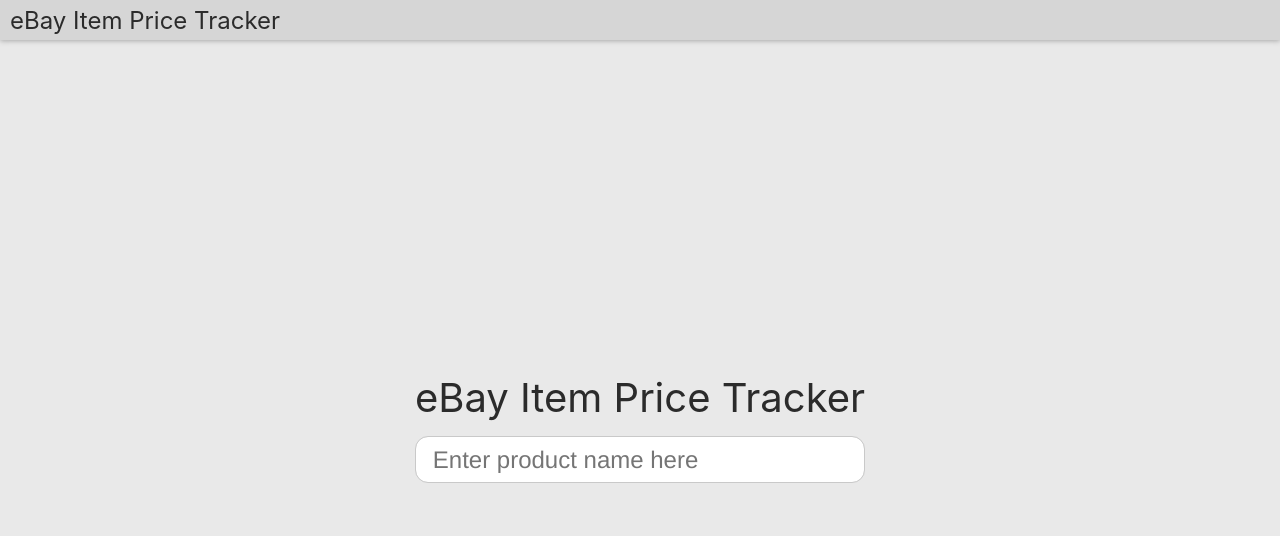
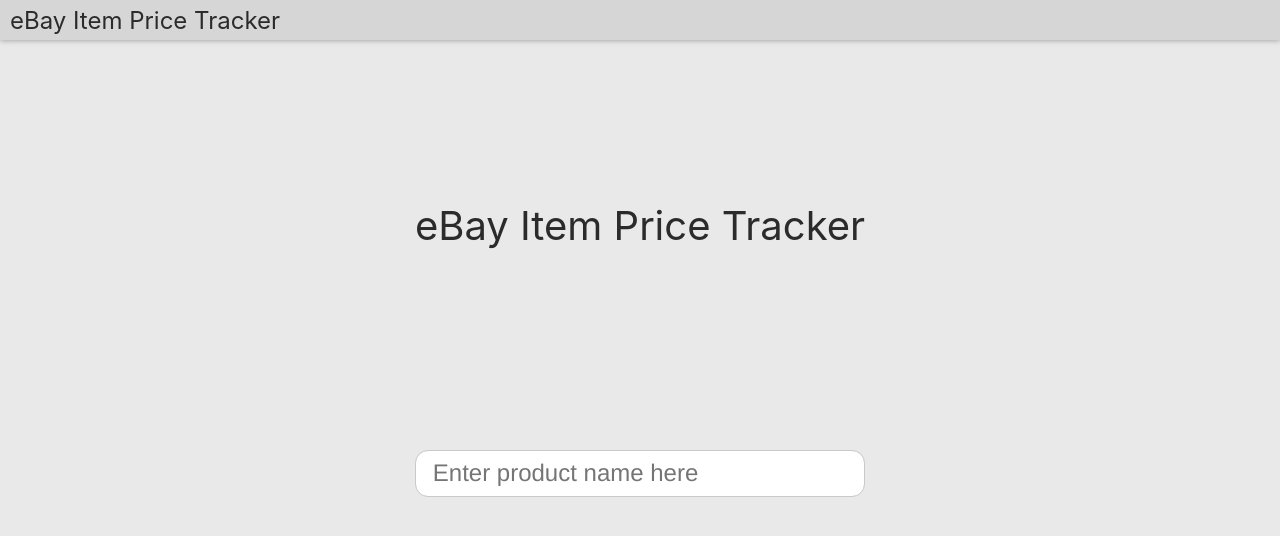
Before and after one commit to JeremyRudman/eBayPriceTrendsTracker, a React (Create React App) app: page / in a window 1280 px wide. Shown: the top 536 px of the page. Built offline with nearby package versions, Linux system fonts and the light colour scheme.

Commit message:
semi finished search page and setup routes

```diff
--- a/src/App.css
+++ b/src/App.css
@@ -1,7 +1,4 @@
 .main_content{
     width: 100%;
     height: 95vh;
-    display: flex;
-    align-items: center;
-    justify-content: center;
 }
--- a/src/App.js
+++ b/src/App.js
@@ -1,27 +1,26 @@
 import React from 'react';
 import './App.css';
-import SearchBar from './SearchBar';
+import SearchPage from './SearchPage';
 import ProductInfo from './ProductInfo';
 import Header from './Header';
-import { Routes, Route} from "react-router-dom";
+import {BrowserRouter as Router, Routes, Route } from "react-router-dom";
 
 class App extends React.Component {
     render() {
         return (
+            <Router>
             <div>
                 <div className='header_content'>
                     <Header />
                 </div>
                 <div className='main_content'>
-
                     <Routes>
-                        <Route path="/" element={<SearchBar/>} />
-                        <Route path="/product" element={<ProductInfo/>} >
-                            <Route path=":product_name" element={<ProductInfo />} />
-                        </Route>
+                        <Route path="/" exact element={<SearchPage/>} />
+                        <Route path="/product/:name" element={<ProductInfo/>} />
                     </Routes>
                 </div>
             </div>
+            </Router>
         )
     }
 }
--- a/src/ProductInfo.js
+++ b/src/ProductInfo.js
@@ -1,8 +1,19 @@
 import React from 'react';
 import './ProductInfo.css';
+import { withParams } from './withParams'
 
 
 class ProductInfo extends React.Component {
+
+
+    componentDidMount() {
+        const {name} = this.props.params
+        console.log(this.props.params)
+        console.log(name)
+        // fetch(`https://api.sandbox.ebay.com/buy/browse/v1/item_summary/search?q=${this.props.match.params.name}&limit=100`).then(response => response.json())
+        // .then(data => {}).catch(err => console.log(err));
+    }
+
     render() {
         return (
             <div className='product_body'>
@@ -13,4 +24,4 @@
 }
 
 
-export default ProductInfo;
+export default withParams(ProductInfo);
--- a/src/SearchBar.css
+++ b/src/SearchPage.css
@@ -1,13 +1,15 @@
 .main_body{
     width: 100%;
-    display: flex;
+    display: grid;
+    grid-template-rows: repeat(8, 100%);
+    justify-items: center;
     align-items: center;
-    justify-content: center;
-    flex-direction: column;
 }
 .search_bar_wrapper{
     width: 80%;
+    grid-row-start: 4;
 }
+
 .search_bar{
     width: calc(100% - 1.4em);
     font-size: 1.5em;
@@ -19,6 +21,7 @@
     transition-duration: 0.3s, 0.15s;
 }
 .title_wrapper{
+    grid-row-start: 2;
     margin: 15px;
 }
 
--- a/src/SearchBar.js
+++ b/src/SearchPage.js
@@ -1,7 +1,8 @@
 import React from 'react';
-import './SearchBar.css';
+import { withRouter } from './withRouter'
+import './SearchPage.css';
 
-class SearchBar extends React.Component {
+class SearchPage extends React.Component {
 
     constructor(props) {
         super(props);
@@ -20,7 +21,10 @@
     handleSearchBarSubmit(event) {
         event.preventDefault();
         console.log(this.state.searchEntry);
+        console.log(this.props.navigate);
+        this.props.navigate(`/product/${this.state.searchEntry}`)
     }
+
     render() {
         return (
             <div className='main_body'>
@@ -29,9 +33,9 @@
                 </div>
                 <div className="search_bar_wrapper">
                     <form onSubmit={this.handleSearchBarSubmit}>
-                        <input type="text" className='search_bar'
-                        onChange={this.handleSearchBarChange}
-                        placeholder="Enter product name here"/>
+                            <input type="text" className='search_bar'
+                            onChange={this.handleSearchBarChange}
+                            placeholder="Enter product name here"/>
                     </form>
                 </div>
             </div>
@@ -39,4 +43,4 @@
     }
 }
 
-export default SearchBar;
+export default withRouter(SearchPage);
--- a/src/index.js
+++ b/src/index.js
@@ -1,15 +1,13 @@
 import React from 'react';
-import ReactDOMClient from 'react-dom';
+import ReactDOM from 'react-dom';
 import './index.css';
 import App from './App';
 import reportWebVitals from './reportWebVitals';
-import { BrowserRouter } from "react-router-dom";
 
-
-ReactDOMClient.render(
-  <BrowserRouter>
+ReactDOM.render(
+  <React.StrictMode>
     <App />
-  </BrowserRouter>,
+  </React.StrictMode>,
   document.getElementById('root')
 );
 
--- /dev/null
+++ b/src/withParams.js
@@ -0,0 +1,16 @@
+import { useParams } from 'react-router-dom';
+
+export const withParams = (Component) => {
+  const Wrapper = (props) => {
+    const params = useParams();
+
+    return (
+      <Component
+        params={params}
+        {...props}
+        />
+    );
+  };
+
+  return Wrapper;
+};
--- /dev/null
+++ b/src/withRouter.js
@@ -0,0 +1,16 @@
+import { useNavigate } from 'react-router-dom';
+
+export const withRouter = (Component) => {
+  const Wrapper = (props) => {
+    const navigate = useNavigate();
+
+    return (
+      <Component
+        navigate={navigate}
+        {...props}
+        />
+    );
+  };
+
+  return Wrapper;
+};
```
